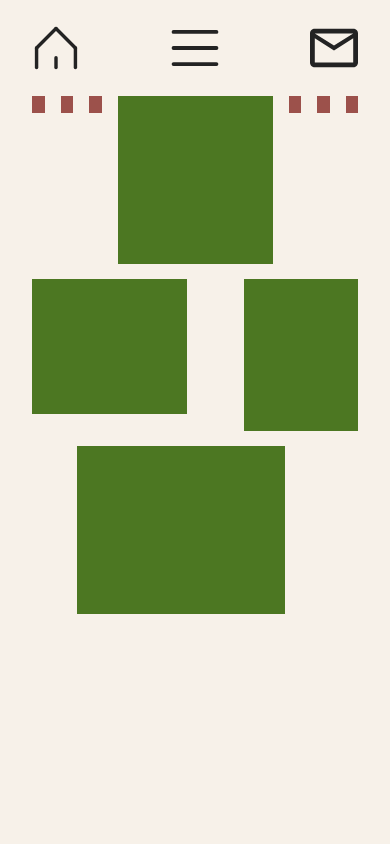
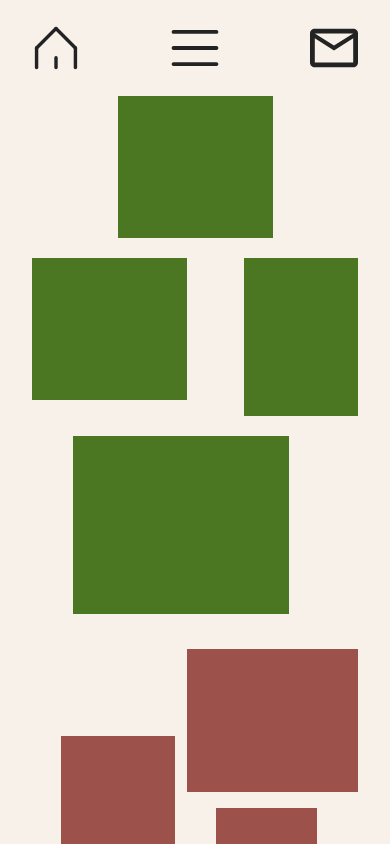
Before and after one commit to krekosiewicz/norge-remont, a Next.js app: page /gallery in a window 390 px wide. Shown: the top 844 px of the page. Built offline with nearby package versions, Linux system fonts and the light colour scheme.

Commit message:
finalize mobile grid layout

```diff
--- a/src/app/gallery/page.tsx
+++ b/src/app/gallery/page.tsx
@@ -18,35 +18,106 @@ const getUtilityArbitaryMarginX = (blockNumber: number, marginType: string = 'al
   return `${marginType}-[${marginValue}]`;
 };
 
+const getUtilityArbitraryMargin = (blockNumber: number, marginType = 'all', gapSize = '1rem') => {
+  const marginValue = `calc((100%-${(blockNumber - 1) * parseFloat(gapSize)}${gapSize.replace(/[0-9.-]/g, '')})*1/${blockNumber})`;
+  if (marginType === 'all') {
+    return {
+      mx: `mx-[${marginValue}]`,
+      my: `my-[${marginValue}]`,
+      ml: `ml-[${marginValue}]`,
+      mr: `mr-[${marginValue}]`,
+      mt: `mt-[${marginValue}]`,
+      mb: `mb-[${marginValue}]`
+    };
+  }
+  return `${marginType}-[${marginValue}]`;
+};
+
+const margins = [
+  getUtilityArbitraryMargin(0, 'all' ),
+  getUtilityArbitraryMargin(1, 'all' ),
+  getUtilityArbitraryMargin(2, 'all' ),
+  getUtilityArbitraryMargin(3, 'all' ),
+  getUtilityArbitraryMargin(4, 'all' ),
+  getUtilityArbitraryMargin(5, 'all' ),
+  getUtilityArbitraryMargin(7, 'all' ),
+  getUtilityArbitraryMargin(8, 'all' ),
+  getUtilityArbitraryMargin(9, 'all' ),
+  getUtilityArbitraryMargin(10, 'all')
+];
+
+const flattenedMargins = margins.flatMap(margin => Object.values(margin));
+console.log(flattenedMargins)
+
 
 // TODO this is workaround solution, to make it works properly, safelist in next.config.js should be improved
 const cachedClassSoItNotPurgedByTailwind = [getUtilityArbitaryMarginX(5), getUtilityArbitaryMarginX(8)].flat();
-// const a = [
-//   'mx-[calc((100%-4rem)*1/5)]',
-//   'ml-[calc((100%-4rem)*1/5)]',
-//   'mr-[calc((100%-4rem)*1/5)]',
-//   'mx-[calc((100%-7rem)*1/8)]',
-//   'ml-[calc((100%-7rem)*1/8)]',
-//   'mr-[calc((100%-7rem)*1/8)]'
-// ]
+const a = [
+  'mx-[calc((100%-2rem)*1/3)]',
+  'my-[calc((100%-2rem)*1/3)]',
+  'ml-[calc((100%-2rem)*1/3)]',
+  'mr-[calc((100%-2rem)*1/3)]',
+  'mt-[calc((100%-2rem)*1/3)]',
+  'mb-[calc((100%-2rem)*1/3)]',
+  'mx-[calc((100%-3rem)*1/4)]',
+  'my-[calc((100%-3rem)*1/4)]',
+  'ml-[calc((100%-3rem)*1/4)]',
+  'mr-[calc((100%-3rem)*1/4)]',
+  'mt-[calc((100%-3rem)*1/4)]',
+  'mb-[calc((100%-3rem)*1/4)]',
+  'mx-[calc((100%-4rem)*1/5)]',
+  'my-[calc((100%-4rem)*1/5)]',
+  'ml-[calc((100%-4rem)*1/5)]',
+  'mr-[calc((100%-4rem)*1/5)]',
+  'mt-[calc((100%-4rem)*1/5)]',
+  'mb-[calc((100%-4rem)*1/5)]',
+  'mx-[calc((100%-6rem)*1/7)]',
+  'my-[calc((100%-6rem)*1/7)]',
+  'ml-[calc((100%-6rem)*1/7)]',
+  'mr-[calc((100%-6rem)*1/7)]',
+  'mt-[calc((100%-6rem)*1/7)]',
+  'mb-[calc((100%-6rem)*1/7)]',
+  'mx-[calc((100%-7rem)*1/8)]',
+  'my-[calc((100%-7rem)*1/8)]',
+  'ml-[calc((100%-7rem)*1/8)]',
+  'mr-[calc((100%-7rem)*1/8)]',
+  'mt-[calc((100%-7rem)*1/8)]',
+  'mb-[calc((100%-7rem)*1/8)]',
+  'mx-[calc((100%-8rem)*1/9)]',
+  'my-[calc((100%-8rem)*1/9)]',
+  'ml-[calc((100%-8rem)*1/9)]',
+  'mr-[calc((100%-8rem)*1/9)]',
+  'mt-[calc((100%-8rem)*1/9)]',
+  'mb-[calc((100%-8rem)*1/9)]',
+  'mx-[calc((100%-9rem)*1/10)]',
+  'my-[calc((100%-9rem)*1/10)]',
+  'ml-[calc((100%-9rem)*1/10)]',
+  'mr-[calc((100%-9rem)*1/10)]',
+  'mt-[calc((100%-9rem)*1/10)]',
+  'mb-[calc((100%-9rem)*1/10)]'
+]
+
 
 const Gallery: React.FC = () => {
 
   return (
-    <div className={`px-8 py-24 bg-gold-100 min-h-screen flex justify-center lg:overflow-auto`}>
+    <div className={`px-8 py-24 bg-gold-100 min-h-screen flex justify-center lg:overflow-auto h-[calc(3200px)] lg:h-auto`}>
       <div className={'relative w-full h-auto max-w-6xl '}>
-        <div className={'grid grid-cols-12 grid-rows-auto-fill-1rem gap-4 lg:w-screen h-full lg:absolute top-0 left-0'}>
-          <div className="col-start-4 col-end-10 row-start-1 row-end-7 bg-green-500 mb-4"></div>
-          <div className="col-start-1 col-end-7 row-start-6 row-end-[11] bg-green-500 mt-4"></div>
-          <div className={`col-start-8 col-end-13 row-start-6 row-end-[12] bg-green-500 ${getUtilityArbitaryMarginX(5, 'ml')} mt-4 mb-4`}></div>
-          <div className={`col-start-2 col-end-[11] row-start-[11] row-end-[17] bg-green-500 ${getUtilityArbitaryMarginX(8, 'mx')} mt-4`}></div>
-
-          <div className={'bg-red-500'}></div>
-          <div className={'bg-red-500'}></div>
-          <div className={'bg-red-500'}></div>
-          <div className={'bg-red-500'}></div>
-          <div className={'bg-red-500'}></div>
-          <div className={'bg-red-500'}></div>
+        <div className={'grid grid-cols-12 grid-rows-auto-fill-gallery lg:grid-cols-auto-fill-gallery lg:grid-rows-12 gap-4 lg:w-screen h-full lg:absolute top-0 left-0 lg:gap-8'}>
+          <div className={`col-start-4 col-end-10 row-start-1 row-end-6 bg-green-500 mb-[5vw]`}></div>
+          <div className={`col-start-1 col-end-7 row-start-5 row-end-[10] bg-green-500 mt-[5vw]`}></div>
+          <div className={`col-start-8 col-end-13 row-start-5 row-end-[11] bg-green-500 ${getUtilityArbitraryMargin(5, 'ml')} my-[5vw]`}></div>
+          <div className={`col-start-2 col-end-[11] row-start-[10] row-end-[16] bg-green-500 ${getUtilityArbitraryMargin(9, 'mx')} mt-[5vw]`}></div>
+          <div className={`col-start-6 col-end-[13] row-start-[16] row-end-[21] bg-red-500 ${getUtilityArbitraryMargin(7, 'ml')} mt-[5vw]`}></div>
+          <div className={`col-start-2 col-end-[7] row-start-[19] row-end-[24] bg-red-500 ${getUtilityArbitraryMargin(5, 'mr')}`}></div>
+          <div className={`col-start-7 col-end-[12] row-start-[21] row-end-[26] bg-red-500 ${getUtilityArbitraryMargin(5, 'mx')}`}></div>
+          <div className={`col-start-2 col-end-[7] row-start-[25] row-end-[29] bg-green-500 mt-[5vw]`}></div>
+          <div className={`col-start-8 col-end-[13] row-start-[26] row-end-[31] bg-red-500 ${getUtilityArbitraryMargin(5, 'mr')}`}></div>
+          <div className={`col-start-3 col-end-[8] row-start-[30] row-end-[36] bg-green-500 ${getUtilityArbitraryMargin(5, 'mr')} my-[5vw]`}></div>
+          <div className={`col-start-7 col-end-[12] row-start-[32] row-end-[37] bg-green-500 ${getUtilityArbitraryMargin(5, 'ml')}`}></div>
+          <div className={`col-start-2 col-end-[9] row-start-[37] row-end-[42] bg-green-500 ${getUtilityArbitraryMargin(7, 'mr')} mb-[5vw]`}></div>
+          <div className={`col-start-8 col-end-[13] row-start-[37] row-end-[43] bg-green-500 ${getUtilityArbitraryMargin(5, 'ml')} my-[5vw]`}></div>
+          <div className={`col-start-1 col-end-[13] row-start-[43] row-end-[52] bg-green-500`}></div>
         </div>
       </div>
 
--- a/tailwind.config.ts
+++ b/tailwind.config.ts
@@ -18,12 +18,11 @@ const config: Config = {
   theme: {
     extend: {
       gridTemplateRows: {
-        '5rm': 'repeat(10, 2rem)',
-        'auto-fill-1rem': 'repeat(auto-fill, minmax(16px, 1fr))',
+        'auto-fill-gallery': 'repeat(auto-fill, minmax(5vw, 1fr))',
+        '12': 'repeat(12, minmax(0, 1fr));'
       },
       gridTemplateColumns: {
-        '10rm': 'repeat(10, minmax(0, 10rem))',
-        '10rem': 'repeat(10, 5rem)',
+        'auto-fill-gallery': 'repeat(auto-fill, minmax(5vw, 1fr))',
       },
       screens: {
         xs: '390px'
```
